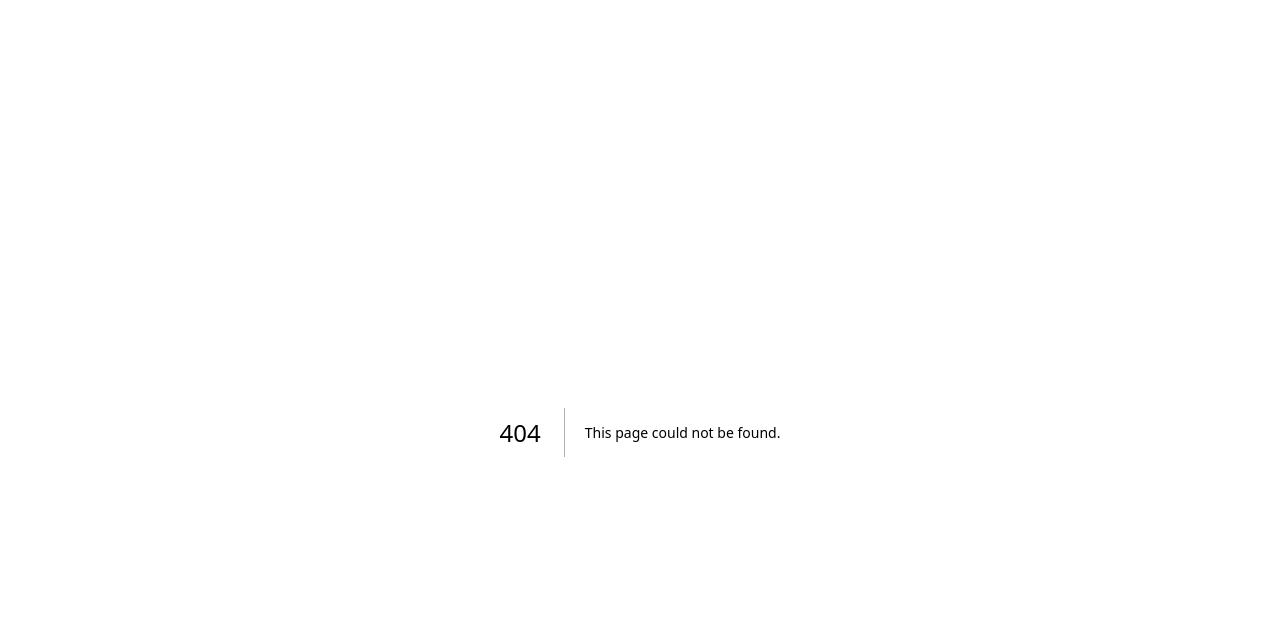
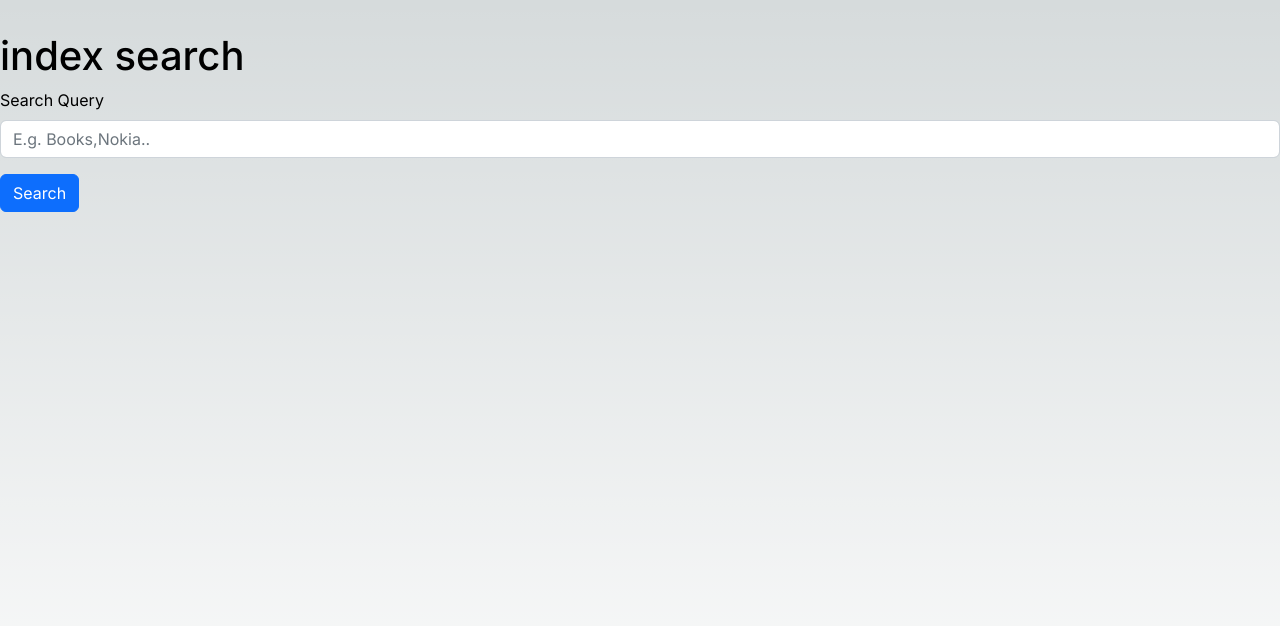
Before and after one commit to 4be/nextblogging, a Next.js app: page /search in a window 1280 px wide. Before the commit this address had no page. Shown: the top 626 px of the page. Built offline with nearby package versions, Linux system fonts and the light colour scheme.

Commit message:
add searchpage

```diff
--- a/models/newsAPI.ts
+++ b/models/newsAPI.ts
@@ -4,7 +4,7 @@ export interface NewsArticle {
   description: string;
   url: string;
   urlToImage?: string;
-  publishDate: string;
+  publishedAt: string;
   content: string;
 }
 
--- a/pages/index.tsx
+++ b/pages/index.tsx
@@ -13,6 +13,7 @@ interface accountLinkProps {
 export const getServerSideProps: GetServerSideProps<
   accountLinkProps
 > = async () => {
+  await new Promise((r) => setTimeout(r, 3000));
   const resAccountResponse = await fetch(
     "https://newsapi.org/v2/everything?q=Apple&from=2023-05-19&sortBy=popularity&apiKey=" +
       process.env.NEWSAPIKEY
--- /dev/null
+++ b/pages/search/index.tsx
@@ -0,0 +1,42 @@
+import { NewsArticle } from "@/models/NewsAPI";
+import { FormEvent, useState } from "react";
+import { Button, Form } from "react-bootstrap";
+
+const SearchIndex = () => {
+  const [searchResults, setSearchResults] = useState<NewsArticle[] | null>(
+    null
+  );
+  const [searchResultsLoading, setSearchResultsLoading] = useState(false);
+  const [searchResultsLoadingIsError, setSearchResultsLoadingisError] =
+    useState(false);
+
+  async function handleSubmit(e: FormEvent<HTMLFormElement>) {
+    e.preventDefault();
+    const formData = new FormData(e.target as HTMLFormElement);
+    const searchQuery = formData.get("searchQuery")?.toString().trim();
+
+    if (searchQuery) {
+      alert(searchQuery);
+    }
+  }
+
+  return (
+    <main>
+      <h1>index search</h1>
+      <Form onSubmit={handleSubmit}>
+        <Form.Group className="mb-3" controlId="search-input">
+          <Form.Label>Search Query</Form.Label>
+          <Form.Control
+            name="searchQuery"
+            placeholder="E.g. Books,Nokia.."
+          ></Form.Control>
+        </Form.Group>
+        <Button type="submit" className="mb-3" disabled={searchResultsLoading}>
+          Search
+        </Button>
+      </Form>
+    </main>
+  );
+};
+
+export default SearchIndex;
```
